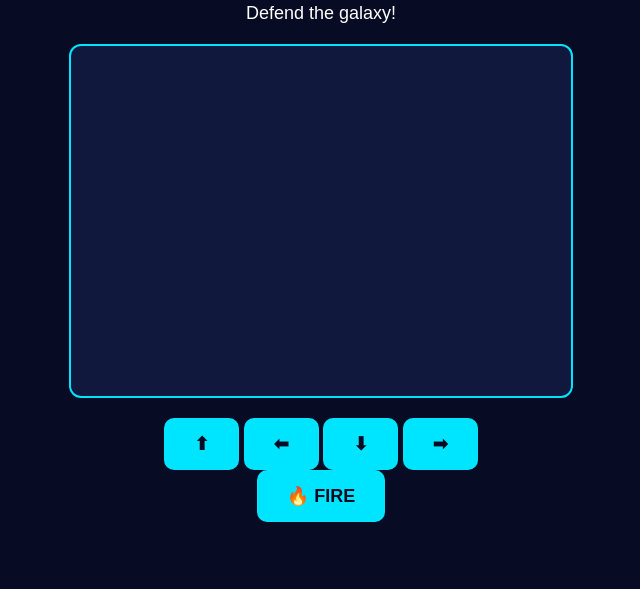
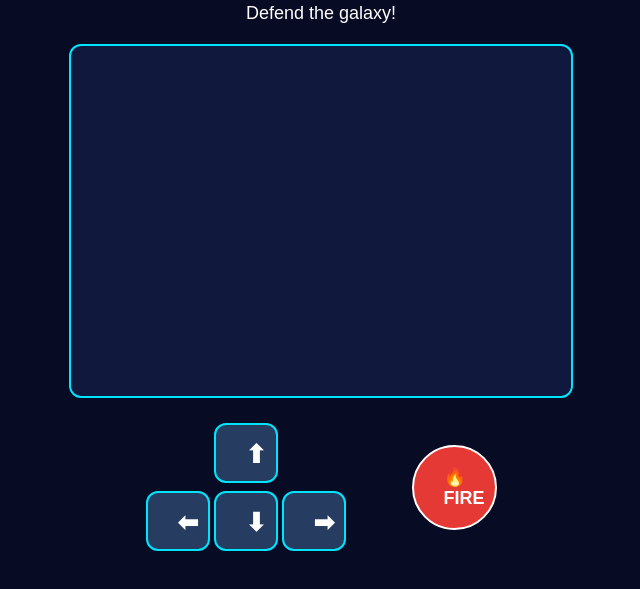
Before and after one commit to danonwe45-a11y/galaxy-strike, a plain HTML site: page index.html in a window 1280 px wide. Shown: the part 121-710 px from the top of the page, without its empty margins (319-959 px from the left). Drawn offline with Linux system fonts and the light colour scheme.

Commit message:
Update style.css

```diff
--- a/style.css
+++ b/style.css
@@ -58,3 +58,71 @@ button {
   cursor: pointer;
   touch-action: manipulation;
 }
+
+.game-controls {
+  display: flex;
+  justify-content: center;
+  align-items: center;
+  gap: 45px;
+  margin: 25px auto;
+  flex-wrap: wrap;
+}
+
+.direction-pad {
+  display: grid;
+  grid-template-columns: 60px 60px 60px;
+  grid-template-rows: 60px 60px;
+  gap: 8px;
+}
+
+.direction-pad button {
+  background: #263c60;
+  color: white;
+  border: 2px solid #00e5ff;
+  border-radius: 12px;
+  font-size: 25px;
+  font-weight: bold;
+  touch-action: none;
+}
+
+#up {
+  grid-column: 2;
+  grid-row: 1;
+}
+
+#left {
+  grid-column: 1;
+  grid-row: 2;
+}
+
+#down {
+  grid-column: 2;
+  grid-row: 2;
+}
+
+#right {
+  grid-column: 3;
+  grid-row: 2;
+}
+
+#fire {
+  width: 85px;
+  height: 85px;
+  border-radius: 50%;
+  background: #e53935;
+  color: white;
+  border: 2px solid white;
+  font-weight: bold;
+  touch-action: none;
+}
+
+#start {
+  display: block;
+  margin: 25px auto;
+}
+
+@media (orientation: landscape) {
+  .game-controls {
+    gap: 70px;
+  }
+}
```
